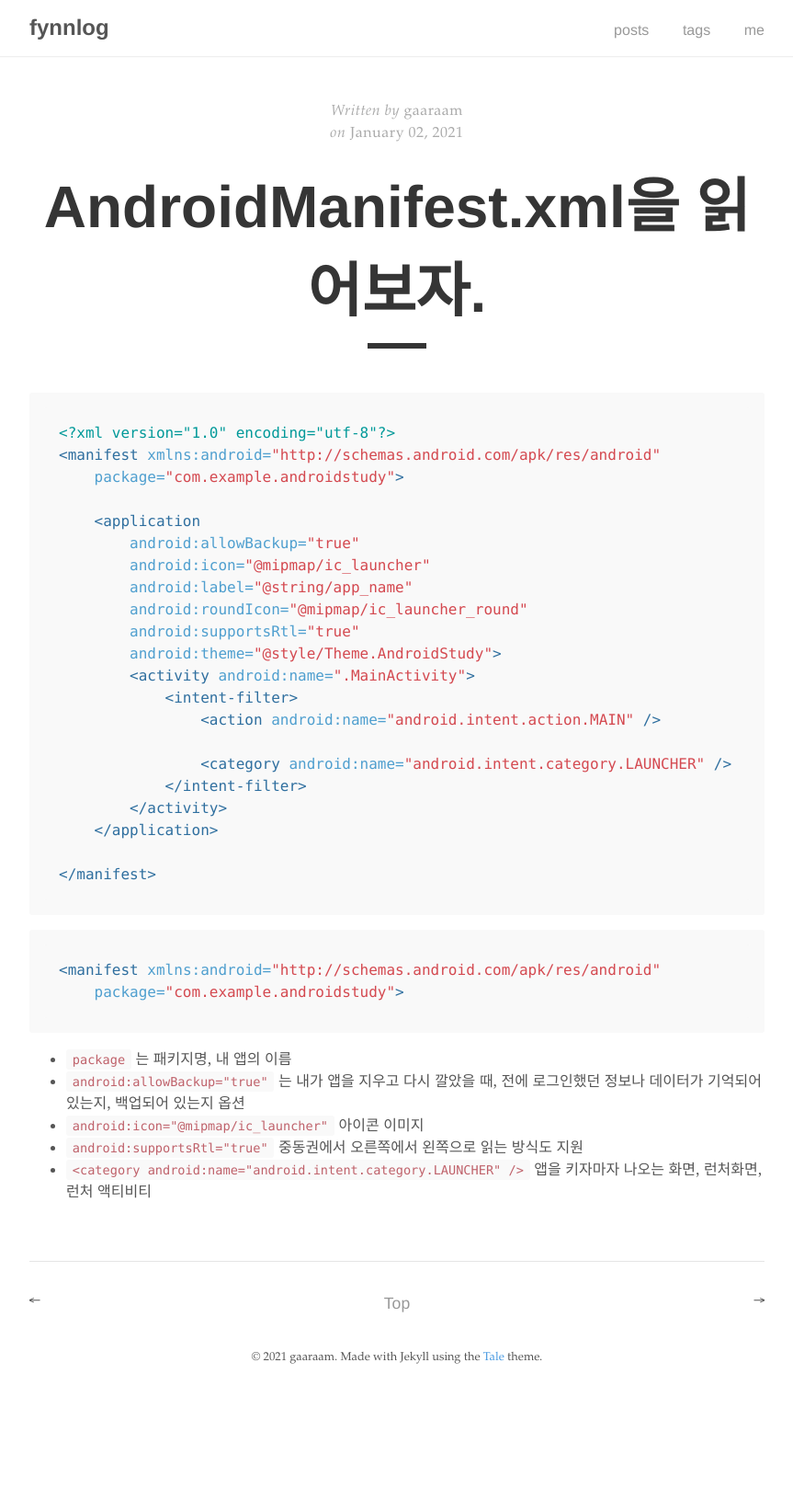
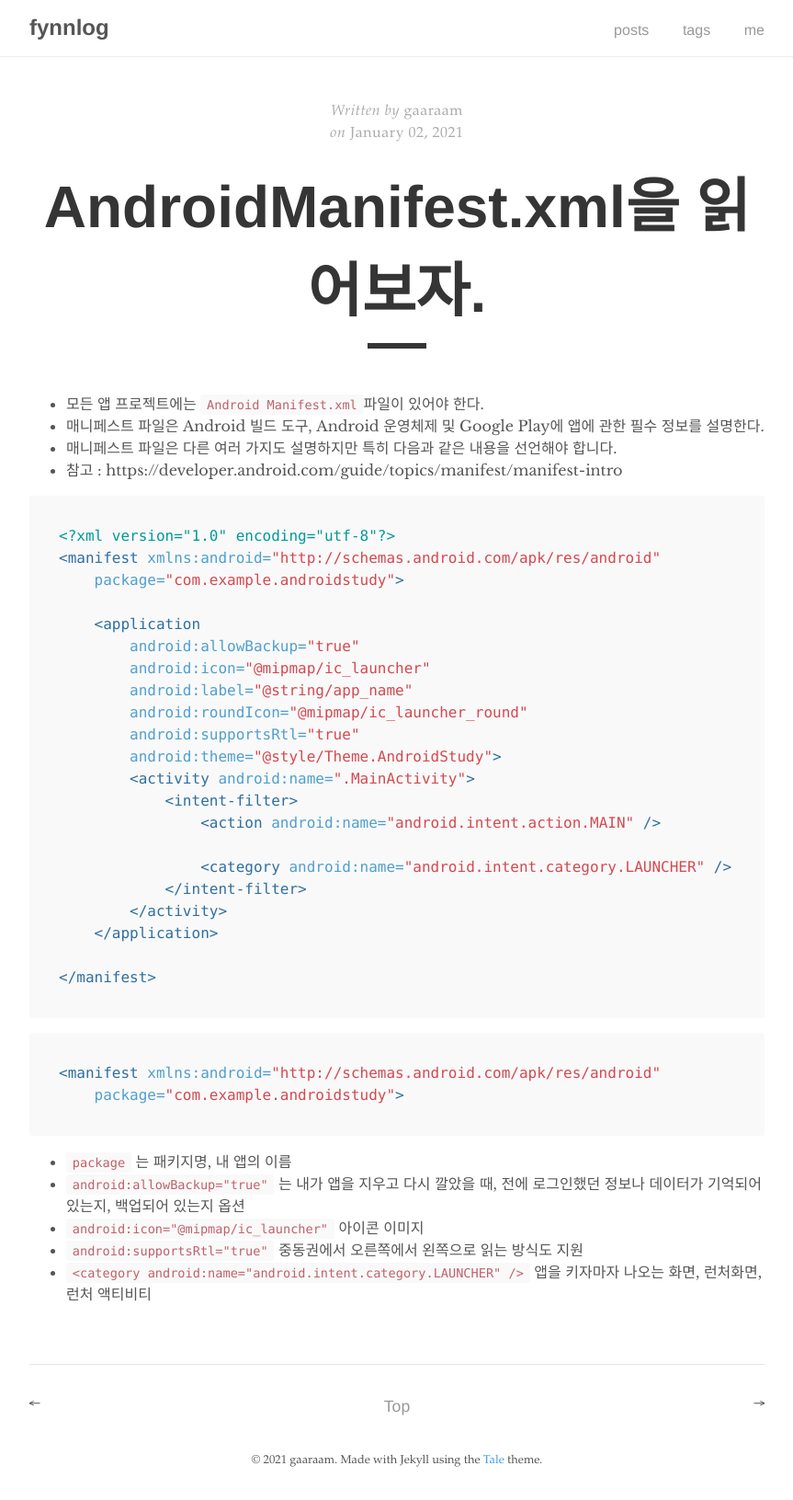
Before and after one commit to Leegaramm/Leegaramm-github.io, a Jekyll site: the page built from _posts/2021-01-02-AndroidManifest.md, in a window 1280 px wide. Shown: the whole page at 92% size, without its empty margins (208-1071 px from the left). Built offline with Jekyll 4.4.1, drawn with Linux system fonts in a browser that asks for light colours; before the commit the page ends 1519 px from its top, so only the background shows below that.

Commit message:
Update 2021-01-02-AndroidManifest.md

````diff
--- a/_posts/2021-01-02-AndroidManifest.md
+++ b/_posts/2021-01-02-AndroidManifest.md
@@ -4,6 +4,11 @@ title: "AndroidManifest.xml을 읽어보자."
 author: "gaaraam"
 tags: Android
 ---
+* 모든 앱 프로젝트에는 `Android Manifest.xml`파일이 있어야 한다.
+* 매니페스트 파일은 Android 빌드 도구, Android 운영체제 및 Google Play에 앱에 관한 필수 정보를 설명한다.
+* 매니페스트 파일은 다른 여러 가지도 설명하지만 특히 다음과 같은 내용을 선언해야 합니다.
+* 참고 : https://developer.android.com/guide/topics/manifest/manifest-intro
+<br>
 
 ```xml
 <?xml version="1.0" encoding="utf-8"?>
````
